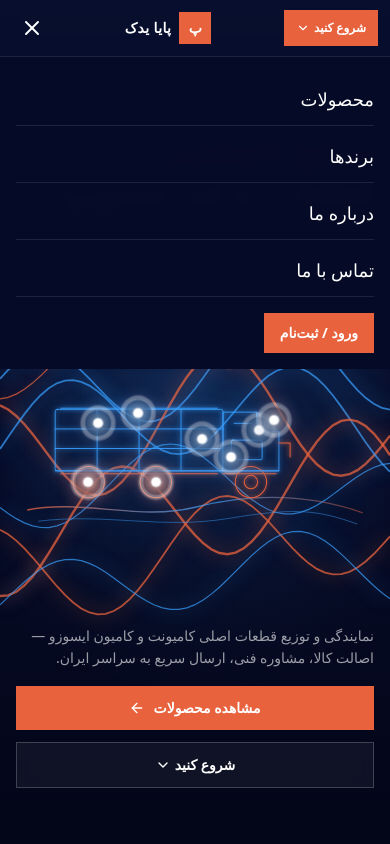
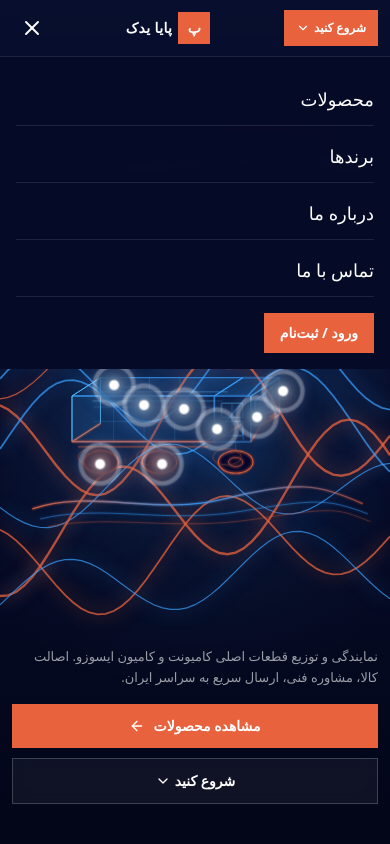
Before and after one commit to TimeLightCurve/payayadak, a Next.js app: page / in a window 390 px wide. Both pictures are taken after a click on the button 32 px from the left and 28 px from the top of the page. Shown: the top 844 px of the page. Built offline with nearby package versions, Linux system fonts and the light colour scheme; no server answers.

Commit message:
Polish landing: 2.5D camion, mobile layout, no em dashes.
Isometric neon truck with spaced hotspots, mobile bottom-sheet part cards, and copy cleaned of double-dash punctuation.

```diff
--- a/app/globals.css
+++ b/app/globals.css
@@ -174,6 +174,12 @@ body {
   filter: drop-shadow(0 0 4px rgba(232, 98, 61, 0.95)) drop-shadow(0 0 14px rgba(232, 98, 61, 0.5));
 }
 
+/* Mobile: keep hero truck from causing page-wide horizontal scroll */
+.truck-stage {
+  max-width: 100%;
+  overflow: visible;
+}
+
 ::-webkit-scrollbar { width: 8px; }
 ::-webkit-scrollbar-track { background: var(--navy-900); }
 ::-webkit-scrollbar-thumb { background: rgba(255, 255, 255, 0.2); border-radius: 9999px; }
--- a/app/layout.tsx
+++ b/app/layout.tsx
@@ -13,7 +13,7 @@ const vazir = Vazirmatn({
 export const metadata: Metadata = {
   title: 'پایا یدک | قطعات یدکی ایسوزو',
   description:
-    'شرکت تجارت بین‌المللی پایا یدک — تأمین و توزیع قطعات یدکی اصلی کامیونت و کامیون ایسوزو در سراسر ایران.',
+    'شرکت تجارت بین‌المللی پایا یدک. تأمین و توزیع قطعات یدکی اصلی کامیونت و کامیون ایسوزو در سراسر ایران.',
   keywords: [
     'قطعات ایسوزو',
     'لوازم یدکی ایسوزو',
--- a/app/products/page.tsx
+++ b/app/products/page.tsx
@@ -4,7 +4,7 @@ import ProductGrid from '@/components/ProductGrid';
 
 export const metadata = {
   title: 'محصولات | پایا یدک',
-  description: 'کاتالوگ قطعات یدکی ایسوزو — جستجو و فیلتر بر اساس دسته و برند.',
+  description: 'کاتالوگ قطعات یدکی ایسوزو. جستجو و فیلتر بر اساس دسته و برند.',
 };
 
 export default async function ProductsPage({
@@ -22,7 +22,7 @@ export default async function ProductsPage({
           <h1 className="mb-2 text-3xl font-extrabold text-white md:text-4xl">
             کاتالوگ محصولات
           </h1>
-          <p className="text-white/60">قطعات یدکی اصلی ایسوزو — کامیونت و کامیون</p>
+          <p className="text-white/60">قطعات یدکی اصلی ایسوزو، کامیونت و کامیون</p>
         </div>
         <ProductGrid initialCategory={category} initialBrand={brand} />
       </section>
--- a/components/Hero.tsx
+++ b/components/Hero.tsx
@@ -10,28 +10,26 @@ export default function Hero() {
   const [toast, setToast] = useState<string | null>(null);
 
   return (
-    <section className="relative flex min-h-screen flex-col overflow-hidden pt-20 pb-10">
+    <section className="relative flex min-h-[100svh] flex-col overflow-hidden pt-[4.5rem] pb-8 sm:pt-20 sm:pb-10">
       <NeonTrails />
 
-      <div className="relative z-10 mx-auto flex w-full min-w-0 max-w-7xl flex-1 flex-col px-4 sm:px-6 lg:px-8">
-        {/* Madar-style headline */}
-        <div className="mt-4 max-w-xl text-start md:mt-8">
-          <p className="mb-3 text-sm tracking-wide text-white/55">
+      <div className="relative z-10 mx-auto flex w-full min-w-0 max-w-7xl flex-1 flex-col px-3 sm:px-6 lg:px-8">
+        <div className="mt-2 max-w-xl text-start sm:mt-4 md:mt-8">
+          <p className="mb-2 text-xs tracking-wide text-white/55 sm:mb-3 sm:text-sm">
             شرکت تجارت بین‌المللی پایا یدک
           </p>
-          <h1 className="text-4xl font-extrabold leading-[1.15] sm:text-5xl md:text-6xl">
+          <h1 className="text-[1.85rem] font-extrabold leading-[1.2] sm:text-5xl md:text-6xl">
             <span className="brand-gradient-text">مرجع تخصصی</span>
             <br />
             <span className="text-white">قطعات یدکی ایسوزو</span>
           </h1>
-          <p className="mt-4 max-w-lg text-sm leading-relaxed text-white/65 sm:text-base">
-            روی نقاط درخشان کامیون بزنید — نام قطعه، شماره فنی و قیمت به تومان را ببینید و
+          <p className="mt-3 max-w-lg text-[0.8125rem] leading-relaxed text-white/65 sm:mt-4 sm:text-base">
+            روی نقاط درخشان کامیون بزنید؛ نام قطعه، شماره فنی و قیمت به تومان را ببینید و
             مستقیم به سبد اضافه کنید.
           </p>
         </div>
 
-        {/* Interactive neon camion */}
-        <div className="relative my-6 flex flex-1 items-center justify-center md:my-8">
+        <div className="relative my-4 flex min-h-0 flex-1 items-center justify-center sm:my-6 md:my-8">
           <WireframeTruck
             onAddPart={(id) => {
               setToast(`قطعه ${id} به سبد اضافه شد`);
@@ -40,23 +38,22 @@ export default function Hero() {
           />
         </div>
 
-        {/* CTAs + supporting line */}
-        <div className="mb-4 flex flex-col items-stretch justify-between gap-4 sm:flex-row sm:items-end">
-          <p className="max-w-xl text-sm leading-relaxed text-white/60 sm:text-base">
-            نمایندگی و توزیع قطعات اصلی کامیونت و کامیون ایسوزو — اصالت کالا، مشاوره فنی،
+        <div className="mb-2 flex flex-col items-stretch gap-4 sm:mb-4 sm:flex-row sm:items-end sm:justify-between">
+          <p className="max-w-xl text-[0.8125rem] leading-relaxed text-white/60 sm:text-base">
+            نمایندگی و توزیع قطعات اصلی کامیونت و کامیون ایسوزو. اصالت کالا، مشاوره فنی،
             ارسال سریع به سراسر ایران.
           </p>
-          <div className="flex shrink-0 flex-col gap-3 sm:flex-row">
+          <div className="grid shrink-0 grid-cols-1 gap-2.5 sm:flex sm:flex-row sm:gap-3">
             <Link
               href="/products"
-              className="group inline-flex items-center justify-center gap-2 bg-[var(--neon-orange)] px-5 py-3 text-sm font-semibold text-white transition-smooth hover:brightness-110"
+              className="group inline-flex min-h-11 items-center justify-center gap-2 bg-[var(--neon-orange)] px-5 py-3 text-sm font-semibold text-white transition-smooth hover:brightness-110"
             >
               مشاهده محصولات
               <ArrowLeft className="h-4 w-4 transition-transform group-hover:-translate-x-1" />
             </Link>
             <Link
               href="/products"
-              className="inline-flex items-center justify-center gap-1 border border-white/20 bg-white/5 px-5 py-3 text-sm font-semibold text-white backdrop-blur-sm transition-smooth hover:bg-white/10"
+              className="inline-flex min-h-11 items-center justify-center gap-1 border border-white/20 bg-white/5 px-5 py-3 text-sm font-semibold text-white backdrop-blur-sm transition-smooth hover:bg-white/10"
             >
               شروع کنید
               <ChevronDown className="h-4 w-4" />
@@ -66,7 +63,7 @@ export default function Hero() {
       </div>
 
       {toast && (
-        <div className="fixed bottom-6 left-1/2 z-50 -translate-x-1/2 madar-card px-4 py-2 text-sm text-white shadow-lg">
+        <div className="fixed bottom-6 left-1/2 z-50 max-w-[90vw] -translate-x-1/2 madar-card px-4 py-2 text-sm text-white shadow-lg">
           {toast}
         </div>
       )}
--- a/components/Navbar.tsx
+++ b/components/Navbar.tsx
@@ -40,12 +40,12 @@ export default function Navbar() {
         </Link>
 
         {/* Logo */}
-        <Link href="/" className="flex items-center gap-2">
-          <div className="flex h-8 w-8 items-center justify-center bg-[var(--neon-orange)]">
+        <Link href="/" className="flex min-w-0 items-center gap-1.5 sm:gap-2">
+          <div className="flex h-8 w-8 shrink-0 items-center justify-center bg-[var(--neon-orange)]">
             <span className="text-sm font-extrabold text-white">پ</span>
           </div>
-          <div className="flex flex-col leading-tight">
-            <span className="text-sm font-extrabold tracking-wide text-white sm:text-base">
+          <div className="flex min-w-0 flex-col leading-tight">
+            <span className="truncate text-sm font-extrabold tracking-wide text-white sm:text-base">
               پایا یدک
             </span>
             <span className="hidden text-[9px] text-white/55 sm:block">قطعات یدکی ایسوزو</span>
--- a/components/neon/WireframeTruck.tsx
+++ b/components/neon/WireframeTruck.tsx
@@ -9,6 +9,10 @@ type Props = {
   onAddPart?: (partId: string) => void;
 };
 
+/**
+ * 2.5D isometric neon wireframe camion (Madar-style perspective).
+ * Hotspots sit on the projected surfaces and open part + Toman cards.
+ */
 export default function WireframeTruck({ onAddPart }: Props) {
   const [activeId, setActiveId] = useState<string | null>(null);
 
@@ -24,101 +28,219 @@ export default function WireframeTruck({ onAddPart }: Props) {
 
   const price = active ? samplePrices[active.partId] ?? 0 : 0;
 
-  // Place card opposite the hotspot to avoid clipping
   const cardPos = useMemo(() => {
-    if (!active) return { x: 12, y: 18 };
-    const flipLeft = active.x > 55;
+    if (!active) return { x: 10, y: 12 };
+    // Keep card inside the frame on narrow screens
+    const flipLeft = active.x > 52;
     return {
-      x: flipLeft ? Math.max(8, active.x - 42) : Math.min(60, active.x + 8),
-      y: Math.max(6, active.y - 28),
+      x: flipLeft ? Math.max(4, Math.min(48, active.x - 38)) : Math.min(58, active.x + 6),
+      y: Math.max(4, Math.min(42, active.y - 22)),
     };
   }, [active]);
 
   return (
-    <div className="relative mx-auto w-full max-w-3xl select-none">
+    <div className="truck-stage relative mx-auto w-full max-w-[min(100%,42rem)] select-none sm:max-w-3xl">
       <svg
-        viewBox="0 0 640 320"
-        className="h-auto w-full drop-shadow-[0_0_30px_rgba(58,160,255,0.25)]"
+        viewBox="0 0 720 400"
+        className="h-auto w-full drop-shadow-[0_0_28px_rgba(58,160,255,0.28)]"
         role="img"
-        aria-label="کامیون ایسوزو — قطعات تعاملی"
+        aria-label="کامیون ایسوزو، قطعات تعاملی"
       >
         <defs>
           <linearGradient id="roadGlow" x1="0" y1="0" x2="1" y2="0">
-            <stop offset="0%" stopColor="#e8623d" stopOpacity="0.9" />
-            <stop offset="55%" stopColor="#3aa0ff" stopOpacity="0.85" />
-            <stop offset="100%" stopColor="#e8623d" stopOpacity="0.5" />
+            <stop offset="0%" stopColor="#e8623d" stopOpacity="0.95" />
+            <stop offset="50%" stopColor="#3aa0ff" stopOpacity="0.9" />
+            <stop offset="100%" stopColor="#e8623d" stopOpacity="0.55" />
           </linearGradient>
+          <linearGradient id="faceTop" x1="0" y1="0" x2="0" y2="1">
+            <stop offset="0%" stopColor="#3aa0ff" stopOpacity="0.14" />
+            <stop offset="100%" stopColor="#3aa0ff" stopOpacity="0.02" />
+          </linearGradient>
+          <linearGradient id="faceSide" x1="0" y1="0" x2="1" y2="0">
+            <stop offset="0%" stopColor="#3aa0ff" stopOpacity="0.10" />
+            <stop offset="100%" stopColor="#060b27" stopOpacity="0.35" />
+          </linearGradient>
+          <filter id="softGlow" x="-40%" y="-40%" width="180%" height="180%">
+            <feGaussianBlur stdDeviation="2.2" result="b" />
+            <feMerge>
+              <feMergeNode in="b" />
+              <feMergeNode in="SourceGraphic" />
+            </feMerge>
+          </filter>
         </defs>
 
-        {/* Ground neon trails */}
+        {/* Ground neon trails (perspective sweep) */}
+        <g filter="url(#softGlow)" opacity="0.9">
           <path
-          d="M20 270 C 120 250, 220 290, 320 265 S 520 240, 620 275"
+            d="M40 340 C 160 300, 280 355, 420 320 S 600 290, 690 330"
             fill="none"
             stroke="url(#roadGlow)"
-          strokeWidth="2.5"
-          opacity="0.85"
+            strokeWidth="2.8"
           />
           <path
-          d="M40 290 C 160 275, 260 305, 380 285 S 540 270, 610 295"
+            d="M55 360 C 180 330, 300 370, 450 345 S 620 320, 700 350"
             fill="none"
             stroke="#3aa0ff"
-          strokeWidth="1.5"
+            strokeWidth="1.6"
             opacity="0.55"
           />
-
-        {/* Trailer body */}
-        <g className="neon-stroke-blue">
-          <rect x="70" y="90" width="300" height="110" rx="4" />
-          <line x1="70" y1="125" x2="370" y2="125" />
-          <line x1="70" y1="160" x2="370" y2="160" />
-          <line x1="145" y1="90" x2="145" y2="200" />
-          <line x1="220" y1="90" x2="220" y2="200" />
-          <line x1="295" y1="90" x2="295" y2="200" />
-          {/* roof ribs */}
-          <path d="M80 88 L 360 88" />
+          <path
+            d="M70 375 C 200 350, 320 385, 480 360 S 640 340, 705 365"
+            fill="none"
+            stroke="#e8623d"
+            strokeWidth="1.2"
+            opacity="0.45"
+          />
         </g>
 
-        {/* Cab */}
-        <g className="neon-stroke-blue">
-          <path d="M370 145 L370 95 L430 95 L470 130 L470 200 L370 200 Z" />
-          <path d="M430 95 L430 130 L470 130" />
-          <path d="M390 115 L420 115" />
-          <rect x="385" y="145" width="55" height="35" rx="2" />
+        {/*
+          2.5D isometric projection:
+          - Trailer: top parallelogram + left long side + short rear face
+          - Cab: extruded box with windshield plane
+          Depth axis ≈ (+dx, -dy) with dx=56, dy=36
+        */}
+
+        {/* Trailer TOP face */}
+        <polygon
+          points="118,118 398,118 454,82 174,82"
+          fill="url(#faceTop)"
+          stroke="#3aa0ff"
+          strokeWidth="1.7"
+        />
+
+        {/* Trailer SIDE (long face toward viewer) */}
+        <polygon
+          points="118,118 398,118 398,208 118,208"
+          fill="url(#faceSide)"
+          stroke="#3aa0ff"
+          strokeWidth="1.7"
+        />
+
+        {/* Trailer REAR (depth face) */}
+        <polygon
+          points="118,118 174,82 174,172 118,208"
+          fill="rgba(58,160,255,0.06)"
+          stroke="#5ec8ff"
+          strokeWidth="1.5"
+        />
+
+        {/* Trailer front edge (connect to cab) */}
+        <line x1="398" y1="118" x2="454" y2="82" stroke="#3aa0ff" strokeWidth="1.5" />
+        <line x1="398" y1="208" x2="454" y2="172" stroke="#3aa0ff" strokeWidth="1.4" opacity="0.7" />
+
+        {/* Roof ribs on TOP face */}
+        <g stroke="#5ec8ff" strokeWidth="1.1" opacity="0.75" fill="none">
+          <line x1="188" y1="100" x2="244" y2="100" />
+          <path d="M168,110 L424,110" />
+          <path d="M158,128 L414,128" />
+          <line x1="210" y1="82" x2="210" y2="118" opacity="0.5" />
+          <line x1="270" y1="82" x2="270" y2="118" opacity="0.5" />
+          <line x1="330" y1="82" x2="330" y2="118" opacity="0.5" />
+          <line x1="160" y1="140" x2="390" y2="140" opacity="0.45" />
+          <line x1="160" y1="168" x2="390" y2="168" opacity="0.45" />
+          <line x1="200" y1="118" x2="200" y2="208" opacity="0.4" />
+          <line x1="260" y1="118" x2="260" y2="208" opacity="0.4" />
+          <line x1="320" y1="118" x2="320" y2="208" opacity="0.4" />
         </g>
 
-        {/* Accent underglow */}
-        <g className="neon-stroke-orange">
-          <path d="M80 205 L360 205" />
-          <path d="M370 205 L465 205" />
-          <path d="M470 150 L490 150 L490 175" />
+        {/* Chassis / underglow (orange) */}
+        <g stroke="#e8623d" strokeWidth="2" fill="none" filter="url(#softGlow)">
+          <path d="M118 208 L398 208" />
+          <path d="M118 208 L174 172" opacity="0.85" />
+          <path d="M398 208 L454 172" opacity="0.85" />
+          <path d="M130 218 L385 218" strokeWidth="1.4" opacity="0.7" />
         </g>
 
-        {/* Wheels */}
-        <g className="neon-stroke-orange">
-          <circle cx="130" cy="220" r="28" />
-          <circle cx="130" cy="220" r="12" />
-          <circle cx="250" cy="220" r="28" />
-          <circle cx="250" cy="220" r="12" />
-          <circle cx="420" cy="220" r="28" />
-          <circle cx="420" cy="220" r="12" />
+        {/* Cab TOP */}
+        <polygon
+          points="398,118 470,118 526,82 454,82"
+          fill="rgba(58,160,255,0.12)"
+          stroke="#3aa0ff"
+          strokeWidth="1.7"
+        />
+
+        {/* Cab SIDE */}
+        <polygon
+          points="398,118 470,118 470,208 398,208"
+          fill="rgba(10,20,56,0.45)"
+          stroke="#3aa0ff"
+          strokeWidth="1.7"
+        />
+
+        {/* Cab FRONT (depth + nose) */}
+        <polygon
+          points="470,118 526,82 526,155 490,175 470,175 470,118"
+          fill="rgba(58,160,255,0.08)"
+          stroke="#5ec8ff"
+          strokeWidth="1.6"
+        />
+
+        {/* Windshield plane */}
+        <polygon
+          points="478,128 512,100 512,148 478,160"
+          fill="rgba(94,200,255,0.12)"
+          stroke="#5ec8ff"
+          strokeWidth="1.4"
+        />
+
+        {/* Door + window on cab side */}
+        <g stroke="#5ec8ff" strokeWidth="1.25" fill="none" opacity="0.85">
+          <rect x="412" y="132" width="42" height="28" rx="2" />
+          <rect x="412" y="168" width="42" height="28" rx="2" />
+          <line x1="433" y1="132" x2="433" y2="196" opacity="0.5" />
         </g>
 
-        {/* Chassis line */}
+        {/* Bumper / lights (orange accents) */}
+        <g stroke="#e8623d" strokeWidth="1.8" fill="none" filter="url(#softGlow)">
+          <path d="M490 175 L526 155" />
+          <path d="M470 208 L490 175" />
+          <path d="M505 160 L518 152" strokeWidth="2.4" />
+          <circle cx="512" cy="158" r="3.5" fill="#e8623d" stroke="none" />
+        </g>
+
+        {/* Exhaust / detail */}
         <path
-          className="neon-stroke-blue"
-          d="M70 200 L470 200"
+          d="M455 175 L455 205"
+          stroke="#3aa0ff"
+          strokeWidth="1.3"
+          opacity="0.7"
         />
+
+        {/* Wheels as perspective ellipses (2.5D) */}
+        <g filter="url(#softGlow)">
+          {/* Rear trailer wheel */}
+          <ellipse cx="175" cy="248" rx="34" ry="22" fill="rgba(6,11,39,0.55)" stroke="#e8623d" strokeWidth="2" />
+          <ellipse cx="175" cy="248" rx="14" ry="9" fill="none" stroke="#e8623d" strokeWidth="1.4" />
+          <ellipse cx="158" cy="238" rx="28" ry="16" fill="none" stroke="#e8623d" strokeWidth="1.2" opacity="0.45" />
+
+          {/* Mid trailer wheel */}
+          <ellipse cx="290" cy="248" rx="34" ry="22" fill="rgba(6,11,39,0.55)" stroke="#e8623d" strokeWidth="2" />
+          <ellipse cx="290" cy="248" rx="14" ry="9" fill="none" stroke="#e8623d" strokeWidth="1.4" />
+          <ellipse cx="273" cy="238" rx="28" ry="16" fill="none" stroke="#e8623d" strokeWidth="1.2" opacity="0.45" />
+
+          {/* Cab wheel */}
+          <ellipse cx="440" cy="248" rx="34" ry="22" fill="rgba(6,11,39,0.55)" stroke="#e8623d" strokeWidth="2" />
+          <ellipse cx="440" cy="248" rx="14" ry="9" fill="none" stroke="#e8623d" strokeWidth="1.4" />
+          <ellipse cx="423" cy="238" rx="28" ry="16" fill="none" stroke="#e8623d" strokeWidth="1.2" opacity="0.45" />
+        </g>
+
+        {/* Axle hints */}
+        <g stroke="#3aa0ff" strokeWidth="1.1" opacity="0.5">
+          <line x1="175" y1="208" x2="175" y2="226" />
+          <line x1="290" y1="208" x2="290" y2="226" />
+          <line x1="440" y1="208" x2="440" y2="226" />
+        </g>
       </svg>
 
-      {/* Hotspots (HTML overlay for hit targets) */}
+      {/* Hotspots */}
       {truckHotspots.map((h) => (
         <button
           key={h.id}
           type="button"
           aria-label={h.label}
           onClick={() => setActiveId((cur) => (cur === h.id ? null : h.id))}
-          className={`absolute z-10 flex h-7 w-7 -translate-x-1/2 -translate-y-1/2 items-center justify-center rounded-full border border-white/40 bg-white/10 backdrop-blur-sm transition-smooth hover:scale-110 ${
-            activeId === h.id ? 'ring-2 ring-[var(--neon-orange)]' : 'hotspot-dot'
+          className={`absolute z-10 flex h-9 w-9 -translate-x-1/2 -translate-y-1/2 items-center justify-center rounded-full border border-white/35 bg-white/10 backdrop-blur-sm transition-smooth hover:scale-110 sm:h-8 sm:w-8 ${
+            activeId === h.id ? 'z-20 ring-2 ring-[var(--neon-orange)]' : 'hotspot-dot'
           }`}
           style={{ left: `${h.x}%`, top: `${h.y}%` }}
         >
--- a/lib/data/truckHotspots.ts
+++ b/lib/data/truckHotspots.ts
@@ -1,22 +1,22 @@
-/** Hotspot markers on the neon wireframe truck → seed parts + Toman prices */
+/** Hotspot markers on the 2.5D neon camion → seed parts + Toman prices */
 
 export type TruckHotspot = {
   id: string;
-  /** percent positions inside the truck SVG viewBox wrapper */
+  /** percent positions inside the truck SVG wrapper (viewBox 720×400) */
   x: number;
   y: number;
   label: string;
   partId: string;
 };
 
-/** Positions as % of the SVG wrapper (viewBox 640×320). */
+/** Spaced for mobile (390px) so 36–44px targets do not stack. */
 export const truckHotspots: TruckHotspot[] = [
-  { id: 'hs-engine', x: 68, y: 40, label: 'موتور', partId: 'p-1002' },
-  { id: 'hs-brake', x: 39, y: 69, label: 'ترمز', partId: 'p-1003' },
-  { id: 'hs-clutch', x: 60, y: 55, label: 'کلاچ', partId: 'p-1001' },
-  { id: 'hs-filter', x: 23, y: 36, label: 'فیلتر', partId: 'p-1004' },
-  { id: 'hs-suspension', x: 20, y: 69, label: 'زیربندی', partId: 'p-1005' },
-  { id: 'hs-electrical', x: 72, y: 34, label: 'برق', partId: 'p-1008' },
-  { id: 'hs-fuel', x: 52, y: 45, label: 'سوخت', partId: 'p-1010' },
-  { id: 'hs-body', x: 34, y: 30, label: 'بدنه', partId: 'p-1007' },
+  { id: 'hs-body', x: 28, y: 24, label: 'بدنه', partId: 'p-1007' },
+  { id: 'hs-filter', x: 36, y: 34, label: 'فیلتر', partId: 'p-1004' },
+  { id: 'hs-fuel', x: 47, y: 36, label: 'سوخت', partId: 'p-1010' },
+  { id: 'hs-clutch', x: 56, y: 46, label: 'کلاچ', partId: 'p-1001' },
+  { id: 'hs-engine', x: 67, y: 40, label: 'موتور', partId: 'p-1002' },
+  { id: 'hs-electrical', x: 74, y: 27, label: 'برق', partId: 'p-1008' },
+  { id: 'hs-suspension', x: 24, y: 63, label: 'زیربندی', partId: 'p-1005' },
+  { id: 'hs-brake', x: 41, y: 63, label: 'ترمز', partId: 'p-1003' },
 ];
```
Also changed, not shown: components/neon/HotspotCard.tsx (+38 -23 lines), lib/data/sampleParts.ts (+11 -11 lines). Lines whose indentation alone changed are shown as unchanged.
